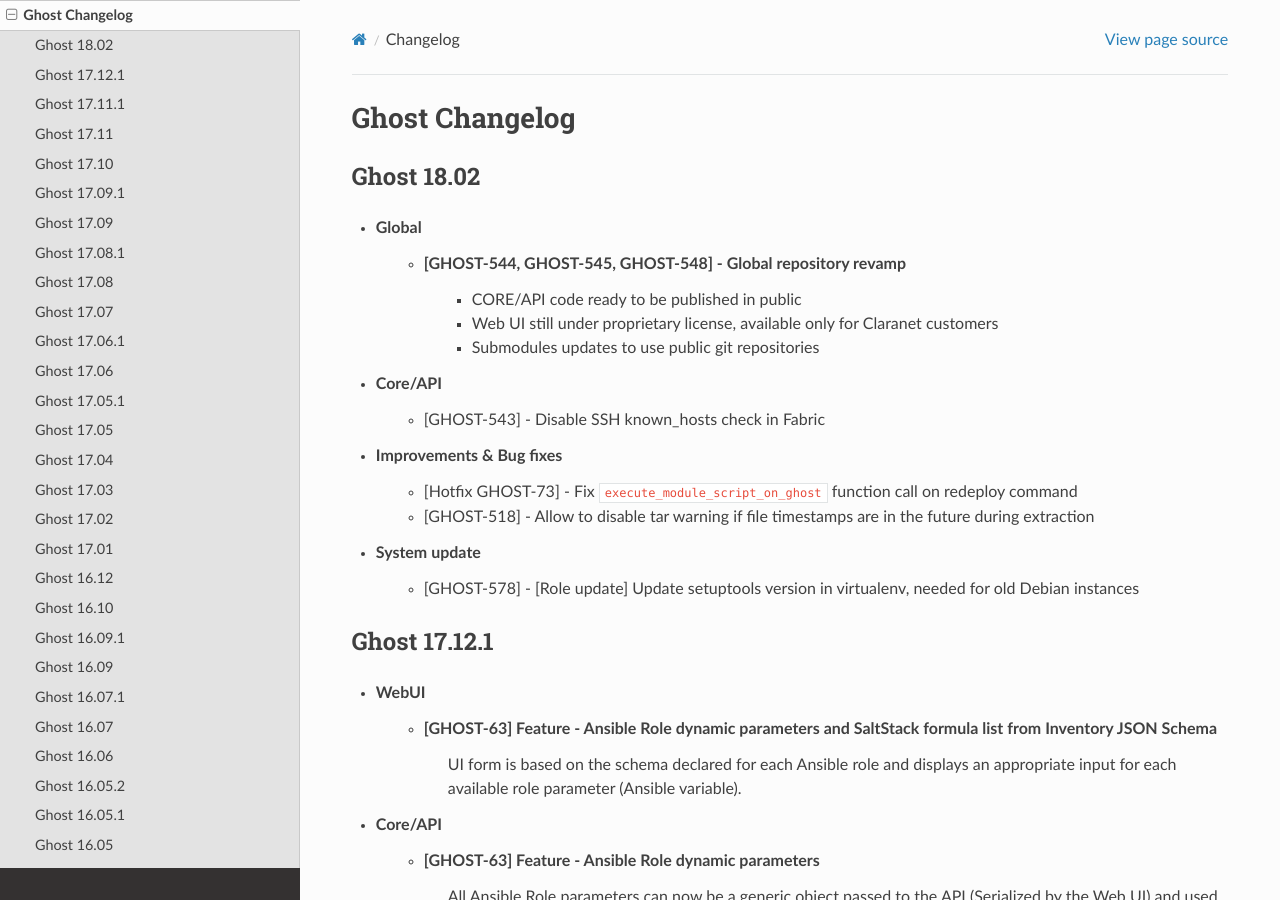
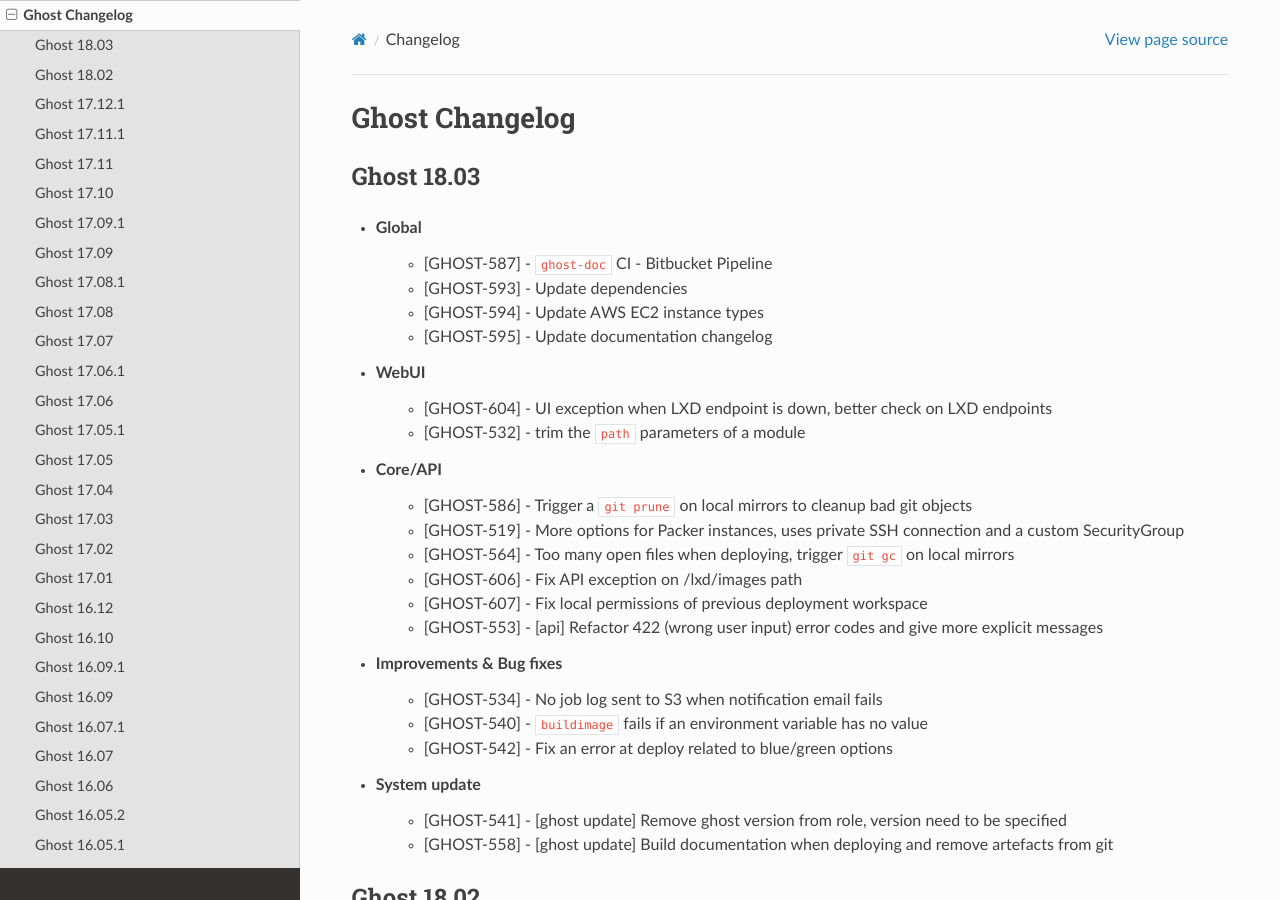
Before and after one commit to claranet/cloud-deploy-docs, a Sphinx documentation site: the page built from source/rst/changelog.rst, in a window 1280 px wide and 900 px high. Built offline with Sphinx 7.4.7 and the Read the Docs theme 2.0.0, drawn with Linux system fonts in a browser that asks for light colours.

Commit message:
GHOST-595: Changelog release `18.03`

```diff
--- a/source/conf.py
+++ b/source/conf.py
@@ -59,9 +59,9 @@
 # built documents.
 #
 # The short X.Y version.
-version = '18.02'
+version = '18.03'
 # The full version, including alpha/beta/rc tags.
-release = 'Release 18.02'
+release = 'Release 18.03'
 
 # The language for content autogenerated by Sphinx. Refer to documentation
 # for a list of supported languages.
--- a/source/rst/changelog.rst
+++ b/source/rst/changelog.rst
@@ -7,6 +7,36 @@
 
 .. toctree::
     :maxdepth: 2
+
+Ghost 18.03
+-----------
+
+* Global
+    - [GHOST-587] - ``ghost-doc`` CI - Bitbucket Pipeline
+    - [GHOST-593] - Update dependencies
+    - [GHOST-594] - Update AWS EC2 instance types
+    - [GHOST-595] - Update documentation changelog
+
+* WebUI
+    - [GHOST-604] - UI exception when LXD endpoint is down, better check on LXD endpoints
+    - [GHOST-532] - trim the ``path`` parameters of a module
+
+* Core/API
+    - [GHOST-586] - Trigger a ``git prune`` on local mirrors to cleanup bad git objects
+    - [GHOST-519] - More options for Packer instances, uses private SSH connection and a custom SecurityGroup
+    - [GHOST-564] - Too many open files when deploying, trigger ``git gc`` on local mirrors
+    - [GHOST-606] - Fix API exception on /lxd/images path
+    - [GHOST-607] - Fix local permissions of previous deployment workspace
+    - [GHOST-553] - [api] Refactor 422 (wrong user input) error codes and give more explicit messages
+
+* Improvements & Bug fixes
+    - [GHOST-534] - No job log sent to S3 when notification email fails
+    - [GHOST-540] - ``buildimage`` fails if an environment variable has no value
+    - [GHOST-542] - Fix an error at deploy related to blue/green options
+
+* System update
+    - [GHOST-541] - [ghost update] Remove ghost version from role, version need to be specified
+    - [GHOST-558] - [ghost update] Build documentation when deploying and remove artefacts from git
 
 Ghost 18.02
 -----------
```
